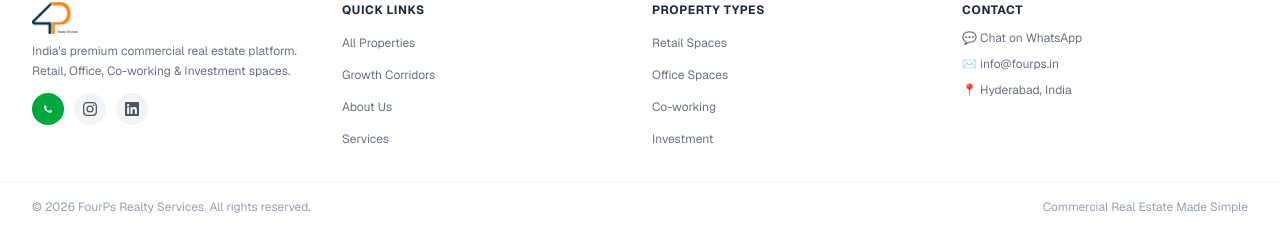
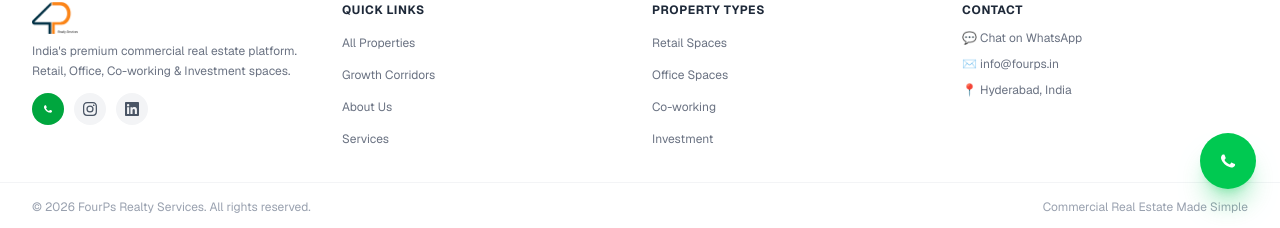
Before and after one commit to fourpsrealtyservices/FourpsNEW, a Next.js app: page /properties in a window 1280 px wide. Shown: the part 587-815 px from the top of the page. Built offline with nearby package versions, Linux system fonts and the light colour scheme; no server answers; the database is empty.

Commit message:
again made chnages based on feedback

```diff
--- a/src/app/layout.tsx
+++ b/src/app/layout.tsx
@@ -35,7 +35,13 @@ export default function RootLayout({
       lang="en"
       className={`${geistSans.variable} ${geistMono.variable} h-full antialiased`}
     >
-      <body className="min-h-full flex flex-col">{children}</body>
+      <body className="min-h-full flex flex-col">
+        {children}
+        {/* Floating WhatsApp Button - visible on all pages */}
+        <a href="https://wa.me/919059909675?text=Hi%20FourPs!%20I%20would%20like%20to%20know%20more%20about%20your%20properties." target="_blank" className="fixed bottom-6 right-6 bg-green-500 text-white w-14 h-14 rounded-full flex items-center justify-center shadow-xl shadow-green-500/30 hover:bg-green-600 hover:scale-110 transition-all z-50">
+          <svg className="w-7 h-7" viewBox="0 0 24 24" fill="currentColor"><path d="M17.472 14.382c-.297-.149-1.758-.867-2.03-.967-.273-.099-.471-.148-.67.15-.197.297-.767.966-.94 1.164-.173.199-.347.223-.644.075-.297-.15-1.255-.463-2.39-1.475-.883-.788-1.48-1.761-1.653-2.059-.173-.297-.018-.458.13-.606.134-.133.298-.347.446-.52.149-.174.198-.298.298-.497.099-.198.05-.371-.025-.52-.075-.149-.669-1.612-.916-2.207-.242-.579-.487-.5-.669-.51-.173-.008-.371-.01-.57-.01-.198 0-.52.074-.792.372-.272.297-1.04 1.016-1.04 2.479 0 1.462 1.065 2.875 1.213 3.074.149.198 2.096 3.2 5.077 4.487.709.306 1.262.489 1.694.625.712.227 1.36.195 1.871.118.571-.085 1.758-.719 2.006-1.413.248-.694.248-1.289.173-1.413-.074-.124-.272-.198-.57-.347z"/></svg>
+        </a>
+      </body>
     </html>
   );
 }
--- a/src/app/page.tsx
+++ b/src/app/page.tsx
@@ -405,10 +405,6 @@ export default function HomePage() {
       {/* Footer */}
       <Footer />
 
-      {/* Floating WhatsApp */}
-      <a href={`https://wa.me/${WHATSAPP_NUMBER}?text=Hi%20FourPs!%20I%20would%20like%20to%20know%20more%20about%20your%20properties.`} target="_blank" className="fixed bottom-6 right-6 bg-green-500 text-white w-14 h-14 rounded-full flex items-center justify-center shadow-xl shadow-green-500/30 hover:bg-green-600 hover:scale-110 transition-all z-50">
-        <svg className="w-7 h-7" viewBox="0 0 24 24" fill="currentColor"><path d="M17.472 14.382c-.297-.149-1.758-.867-2.03-.967-.273-.099-.471-.148-.67.15-.197.297-.767.966-.94 1.164-.173.199-.347.223-.644.075-.297-.15-1.255-.463-2.39-1.475-.883-.788-1.48-1.761-1.653-2.059-.173-.297-.018-.458.13-.606.134-.133.298-.347.446-.52.149-.174.198-.298.298-.497.099-.198.05-.371-.025-.52-.075-.149-.669-1.612-.916-2.207-.242-.579-.487-.5-.669-.51-.173-.008-.371-.01-.57-.01-.198 0-.52.074-.792.372-.272.297-1.04 1.016-1.04 2.479 0 1.462 1.065 2.875 1.213 3.074.149.198 2.096 3.2 5.077 4.487.709.306 1.262.489 1.694.625.712.227 1.36.195 1.871.118.571-.085 1.758-.719 2.006-1.413.248-.694.248-1.289.173-1.413-.074-.124-.272-.198-.57-.347z"/></svg>
-      </a>
 
       {showRequirementForm && <RequirementModal onClose={() => setShowRequirementForm(false)} cities={cities} />}
     </div>
```
